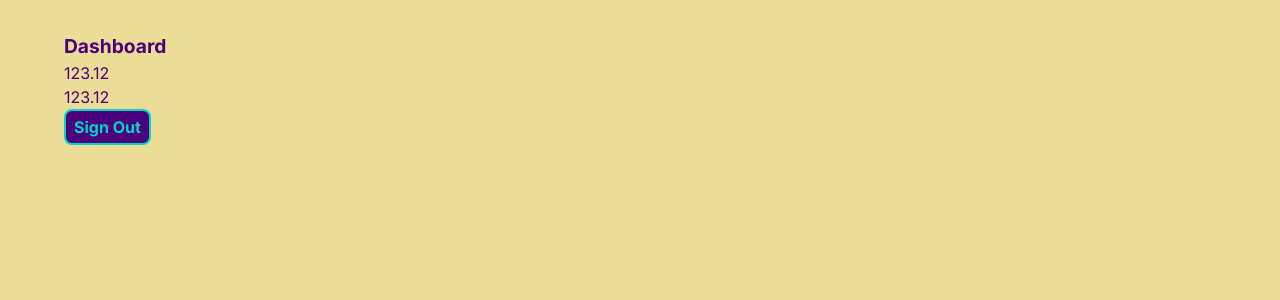
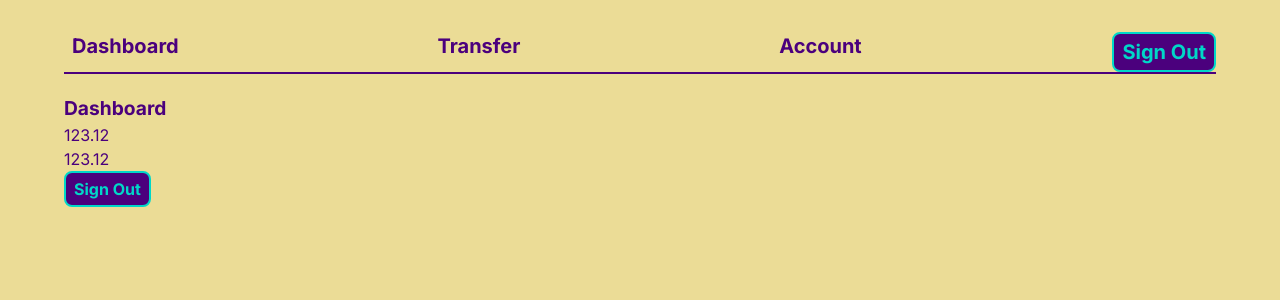
Before and after one commit to gizinski-jacek/banking-app, a Next.js app: page /dashboard in a window 1280 px wide. Shown: the top 300 px of the page. Built offline with nearby package versions, Linux system fonts and the light colour scheme; no server answers; sample sign-in values are in the browser's storage.

Commit message:
Importing Auth component.
Adding basic buttons to dashboard, rendering props.children.

```diff
--- a/app/dashboard/layout.tsx
+++ b/app/dashboard/layout.tsx
@@ -1,7 +1,39 @@
+'use client';
+
+import { signOut } from 'next-auth/react';
+import Button from '../components/Button';
+import Auth from '../components/Auth';
+
 export default function DashboardLayout({
 	children,
 }: {
 	children: React.ReactNode;
 }) {
-	return <>{children}</>;
+	return (
+		<Auth>
+			<nav className='hidden md:block border-purple-600 border-b-2'>
+				<ul className='flex justify-between gap-5 text-xl font-semibold whitespace-nowrap'>
+					<li>
+						<Button href='/dashboard' fillUp={true}>
+							Dashboard
+						</Button>
+					</li>
+					<li>
+						<Button href='/transfer' fillUp={true}>
+							Transfer
+						</Button>
+					</li>
+					<li>
+						<Button href='/transfer' fillUp={true}>
+							Account
+						</Button>
+					</li>
+					<li>
+						<Button cta={signOut}>Sign Out</Button>
+					</li>
+				</ul>
+			</nav>
+			{children}
+		</Auth>
+	);
 }
```
